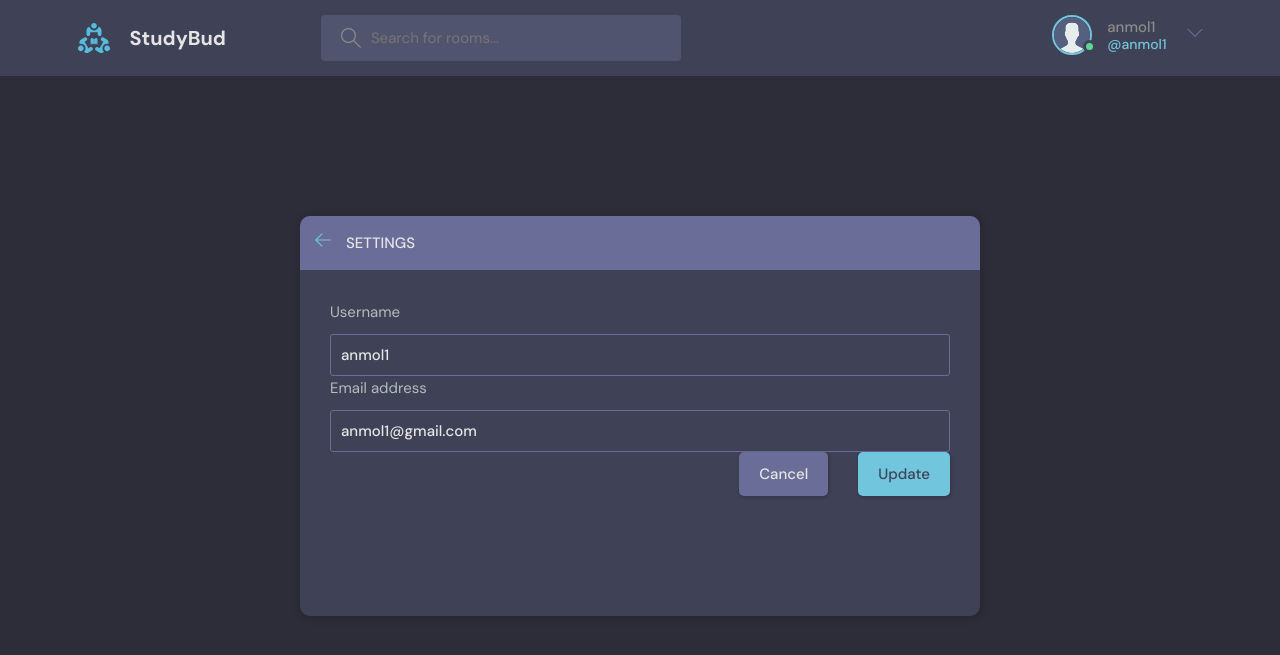
After one commit to Anmol-Agrawal-Codes/StudyBuddy, a Django app: page /update_user/ in a window 1280 px wide. The commit adds this page. Shown: the top 655 px of the page. Run offline with Django 5.2, Linux system fonts and the light colour scheme; a user stored in the database is signed in.

Commit message:
adding settings/edit profile template

```diff
--- a/base/forms.py
+++ b/base/forms.py
@@ -1,8 +1,14 @@
 from django.forms import ModelForm
 from .models import Room
+from django.contrib.auth.models import User
 
 class RoomForm(ModelForm):
     class Meta:
         model = Room
         fields = '__all__'
         exclude = ['host', 'participants']
+
+class UserForm(ModelForm):
+    class Meta:
+        model = User
+        fields = ['username', 'email']
--- a/base/templates/base/create_room.html
+++ b/base/templates/base/create_room.html
@@ -57,7 +57,7 @@
           </div>
           <div class="form__action">
             <a class="btn btn--dark" href="{{ request.META.HTTP_REFERER|default:'/' }}">Cancel</a>
-            <button class="btn btn--main" type="submit">Create Room</button>
+            <button class="btn btn--main" type="submit">Save Room</button>
           </div>
         </form>
       </div>
--- a/base/templates/base/profile.html
+++ b/base/templates/base/profile.html
@@ -18,7 +18,9 @@
           <div class="profile__info">
             <h3>{{user.username}}</h3>
             <p>@{{user.username}}</p>
-            <a href="edit-user.html" class="btn btn--main btn--pill">Edit Profile</a>
+            {% if request.user == user %}
+            <a href="{% url 'update_user' %}" class="btn btn--main btn--pill">Edit Profile</a>
+            {% endif %}
           </div>
           <div class="profile__about">
             <h3>About</h3>
--- a/base/templates/base/room.html
+++ b/base/templates/base/room.html
@@ -5,7 +5,7 @@
     <div class="room scroll">
       <div class="room__top">
         <div class="room__topLeft">
-          <a href="{{ request.META.HTTP_REFERER|default:'/' }}">
+          <a href="{% if request.META.HTTP_REFERER != current_url %}{{ request.META.HTTP_REFERER|default:'/' }}{% else %}{% url 'home' %}{% endif %}">
             <svg
               version="1.1"
               xmlns="http://www.w3.org/2000/svg"
@@ -139,7 +139,7 @@
       <div class="room__message">
         <form method="POST" action="">
           {% csrf_token %}
-          <input name="" placeholder="Write your message here..." />
+          <input name="body" placeholder="Write your message here..." />
         </form>
       </div>
       {% endif %}
--- /dev/null
+++ b/base/templates/base/update_user.html
@@ -0,0 +1,44 @@
+{% extends 'main.html' %}
+
+{% block content %}
+<main class="create-room layout">
+  <div class="container">
+    <div class="layout__box">
+      <div class="layout__boxHeader">
+        <div class="layout__boxTitle">
+          <a href="{{ request.META.HTTP_REFERER }}">
+            <svg
+              version="1.1"
+              xmlns="http://www.w3.org/2000/svg"
+              width="32"
+              height="32"
+              viewBox="0 0 32 32"
+            >
+              <title>arrow-left</title>
+              <path
+                d="M13.723 2.286l-13.723 13.714 13.719 13.714 1.616-1.611-10.96-10.96h27.625v-2.286h-27.625l10.965-10.965-1.616-1.607z"
+              ></path>
+            </svg>
+          </a>
+          <h3>Settings</h3>
+        </div>
+      </div>
+
+      <div class="settings layout__body">
+        <form class="form" action="" method="POST">
+          {% csrf_token %}
+          <div class="form__group">
+            {% for field in form%}
+            <label for="{{field.label}}">{{field.label}}</label>
+            {{field}}
+            {% endfor %}
+          <div class="form__action">
+            <a class="btn btn--dark" href="{{ request.META.HTTP_REFERRER|default:'profile' }}">Cancel</a>
+            <button class="btn btn--main" type="submit">Update</button>
+          </div>
+        </form>
+      </div>
+    </div>
+  </div>
+</main>
+{% endblock %}
--- a/base/urls.py
+++ b/base/urls.py
@@ -8,6 +8,7 @@ urlpatterns = [
     path('', views.home, name='home'),
     path('room_page/<str:pk>/', views.room, name='room'),
     path('profile/<str:pk>/', views.userProfile, name='profile'),
+    path('update_user/', views.updateUser, name='update_user'),
     path('create-room/',views.createRoom, name='create-room'),
     path('update-room/<str:pk>/',views.updateRoom, name='update-room'),
     path('delete-room/<str:pk>/',views.deleteRoom, name='delete-room'),
--- a/base/views.py
+++ b/base/views.py
@@ -7,7 +7,7 @@ from django.contrib.auth.models import User
 from django.contrib.auth import authenticate, login, logout
 from django.contrib.auth.forms import UserCreationForm
 from .models import Room, Topic, Message
-from .forms import RoomForm
+from .forms import RoomForm, UserForm
 
 def loginPage(request):
     page = 'login'
@@ -81,8 +81,8 @@ def room(request, pk):
         )
         room.participants.add(request.user)
         return redirect('room',pk=room.id)
-
-    context = { 'room': room, 'room_messages': room_messages,'participants': participants }
+    current_url = request.build_absolute_uri()
+    context = { 'room': room, 'room_messages': room_messages,'participants': participants, 'current_url': current_url }
     return render(request, 'base/room.html', context)
 
 def userProfile(request, pk):
@@ -156,3 +156,17 @@ def deleteMessage(request, pk):
     message.delete()
     return redirect(request.META.get('HTTP_REFERER', '/'))
     # return render(request, 'base/delete.html', {'obj': message})
+
+
+@login_required(login_url='login')
+def updateUser(request):
+    user = request.user
+    form = UserForm(instance=user)
+
+    if request.method == 'POST':
+        form = UserForm(request.POST, instance=user)
+        if form.is_valid():
+            form.save()
+            return redirect('profile', pk=user.id)
+    context = {'form': form}
+    return render(request, 'base/update_user.html', context)
--- a/templates/navbar.html
+++ b/templates/navbar.html
@@ -44,7 +44,7 @@
         {% endif %}
 
         <div class="dropdown-menu">
-          <a href="settings.html" class="dropdown-link"
+          <a href="{% url 'update_user' %}" class="dropdown-link"
             ><svg version="1.1" xmlns="http://www.w3.org/2000/svg" width="32" height="32" viewBox="0 0 32 32">
               <title>tools</title>
               <path
```
Also changed, not shown: db.sqlite3.
